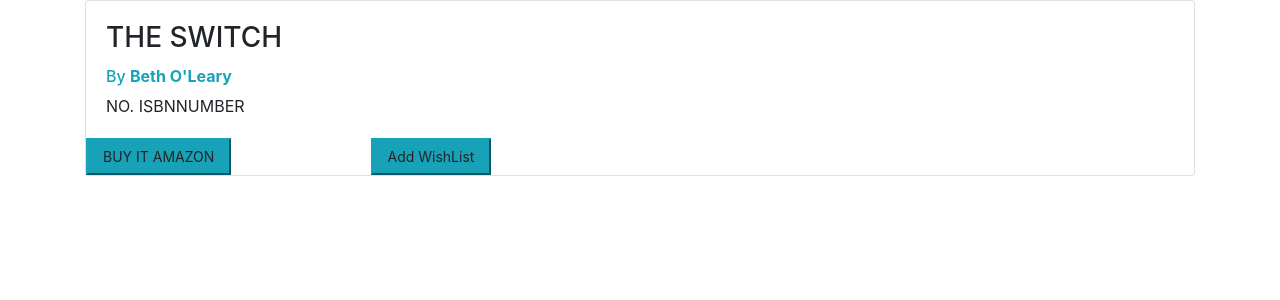
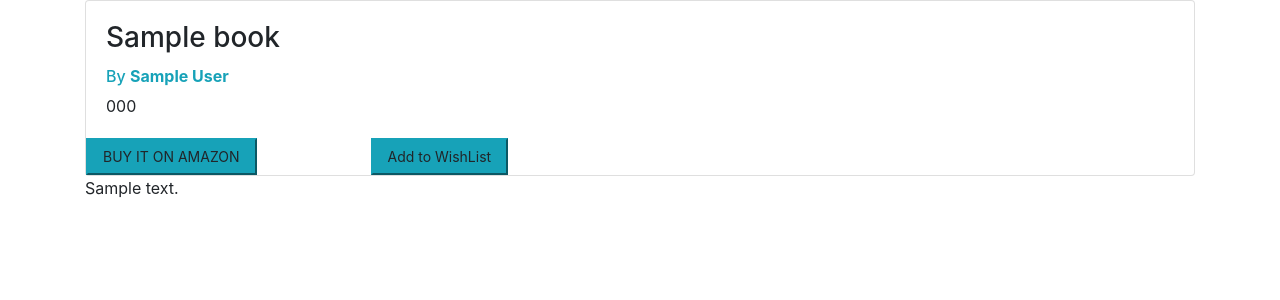
Before and after one commit to ching-wang/Bookli, a Flask app: template templates/book.html in a window 1280 px wide. Shown: the part 58-358 px from the top of the page. Run offline with Flask 2, Linux system fonts and the light colour scheme; the template is opened without the code that fills it: most values are stand-ins (such as "Sample title", 1, 10 or a date in 2020); parts of the project's set-up code (start-up, migrations or seed data) failed here and were passed over; some libraries are stand-ins or nearby versions.

Commit message:
render book to book show page

```diff
--- a/application.py
+++ b/application.py
@@ -157,10 +157,10 @@ def search():
     query = request.args.get("book").title()
 
     if query is None:
-        return render_template("search_result.html", message="Not found. Please adjust the input and try again.")
+        return render_template("error.html", message="Not found. Please adjust the input and try again.")
 
     query_result = db.execute(
-        "SELECT isbn, title, author, year FROM books WHERE isbn LIKE :query or title LIKE :query or author LIKE :query limit 50", {
+        "SELECT isbn, title, author, year FROM books WHERE isbn LIKE :query or title LIKE :query or author LIKE :query limit 10", {
             "query": query}
     )
 
@@ -172,21 +172,18 @@ def search():
     return render_template('result.html', books=books_to_render)
 
 
-# @app.route("/book/<isbn>", method=["GET", "POST"])
-# def book(isbn):
-#     current_user_id = session["user_id"]
-#     # session["reviews"] = []
+@app.route("/book/<isbn>", methods=["get", "post"])
+def book(isbn):
+    user_id = session["user_data"]["id"]
+    session["reviews"] = []
+    book = db.execute(
+        "SELECT * FROM books WHERE isbn = :isbn LIMIT 1", {"isbn": isbn}
+    ).fetchone()
 
-#     current_book_id = db.execute(
-#         "SELECT id FROM books WHERE isbn = :isbn", {"isbn": isbn})
+    reviews = db.execute("SELECT * FROM reviews WHERE book_id = :book_id",
+                         {"book_id": book["id"]}).fetchall()
 
-#     current_review = db.execute("SELECT * FROM reviews WHERE book_id = :book_id AND user_id = :user_id",
-#                                 {"user_id": current_user_id, "book_id": current_book_id})
-
-#     current_book_details = db.execute(
-#         "SELECT * FROM review WHERE book_id = :book_id", {"book_id": current_book_id})
-
-#     return render_template("book.html", book_details=current_book_details)
+    return render_template("book.html", book=book, reviews=reviews)
 
 
 if __name__ == "__main__":
--- a/templates/book.html
+++ b/templates/book.html
@@ -4,22 +4,33 @@
     <div class="col-sm-12">
       <div class="card">
         <div class="card-body">
-          <h3 class="card-title">THE SWITCH</h3>
-          <h6 class="card-text text-info">By <strong>Beth O'Leary</strong></h6>
-          <p class="card-text">NO. ISBNNUMBER</p>
+          <h3 class="card-title">{{book.title}}</h3>
+          <h6 class="card-text text-info">
+            By <strong>{{book.author}}</strong>
+          </h6>
+          <p class="card-text">{{book.isbn}}</p>
         </div>
         <div class="row">
           <div class="col-sm-3">
             <button class="btn-group-sm btn-info">
-              <a href="#" class="btn">BUY IT AMAZON</a>
+              <a href="#" class="btn">BUY IT ON AMAZON</a>
             </button>
           </div>
           <div class="col-sm-3">
             <button class="btn-group-sm btn-info">
-              <a href="#" class="btn">Add WishList</a>
+              <a href="#" class="btn">Add to WishList</a>
             </button>
           </div>
         </div>
+      </div>
+      <div>
+        {% for review in reviews %}
+        <div>
+          <p>
+            {{review}}
+          </p>
+        </div>
+        {% endfor %}
       </div>
     </div>
     {% endblock %}
```
